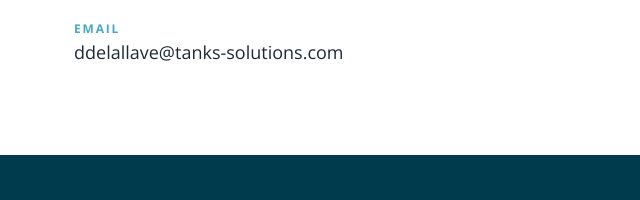
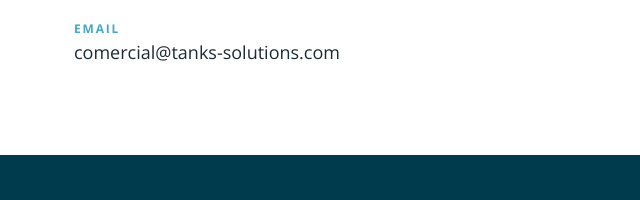
Before and after one commit to kiraitachi/Tank-solutions.es, a plain HTML site: page index.html in a window 1280 px wide. Shown: the part 3756-3956 px from the top of the page, 0-640 px from the left. Drawn offline with nearby package versions, Linux system fonts and the light colour scheme.

Commit message:
Email change

```diff
--- a/index.html
+++ b/index.html
@@ -277,13 +277,13 @@ footer strong{color:#fff;font-family:'Open Sans',sans-serif;letter-spacing:.06em
       <dl>
         <dt>Address</dt><dd>Vereda del Alquiton 23<br>28500 Arganda del Rey, Spain</dd>
         <dt>Phone</dt><dd><a href="tel:+34913686842">(+34) 91 368 68 42</a></dd>
-        <dt>Email</dt><dd><a href="mailto:ddelallave@tanks-solutions.com">ddelallave@tanks-solutions.com</a></dd>
+        <dt>Email</dt><dd><a href="mailto:comercial@tanks-solutions.com">comercial@tanks-solutions.com</a></dd>
       </dl>
     </div>
     <div class="cta">
       <h3 style="font-size:24px;color:var(--navy)">Let us engineer your next tank</h3>
       <p>Tell us about your project and our engineers will get back to you.</p>
-      <a class="btn" href="mailto:ddelallave@tanks-solutions.com">Send an email</a>
+      <a class="btn" href="mailto:comercial@tanks-solutions.com">Send an email</a>
     </div>
   </div>
 </section>
```
